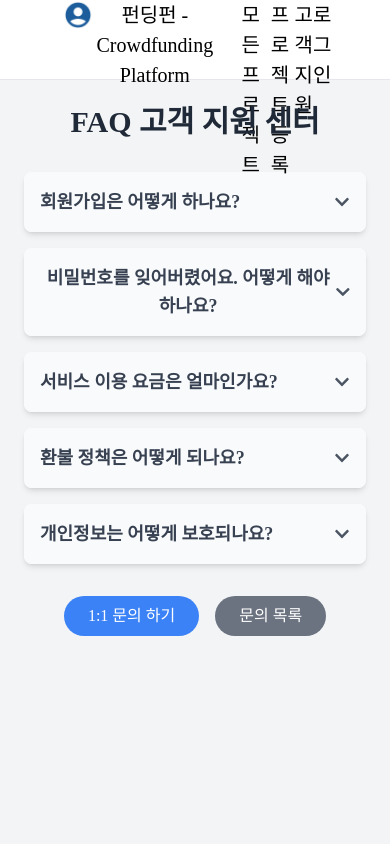
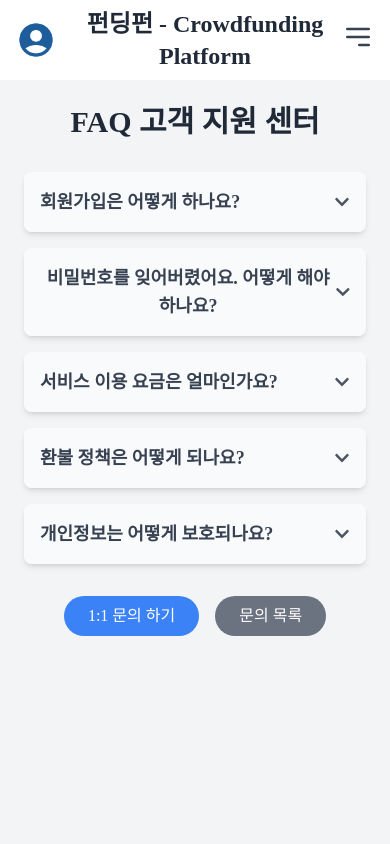
Before and after one commit to kta285/kta_fe, a React (Create React App) app: page /faq in a window 390 px wide. Shown: the top 844 px of the page. Built offline with nearby package versions, Linux system fonts and the light colour scheme.

Commit message:
💄	style	스타일 추가 및 업데이트

```diff
--- a/package.json
+++ b/package.json
@@ -14,6 +14,7 @@
     "axios": "^1.7.7",
     "babel-eslint": "^10.1.0",
     "cors": "^2.8.5",
+    "date-fns": "^4.1.0",
     "express": "^4.21.1",
     "firebase": "^10.14.1",
     "lodash": "^4.17.21",
@@ -27,6 +28,7 @@
     "react-scripts": "5.0.1",
     "reflect-metadata": "^0.2.2",
     "swiper": "^11.1.14",
+    "tinymce": "^7.4.1",
     "typeorm": "^0.3.20",
     "typescript": "^4.9.5",
     "web-vitals": "^2.1.4"
@@ -57,6 +59,7 @@
   },
   "devDependencies": {
     "@babel/plugin-proposal-private-property-in-object": "^7.21.11",
+    "@types/firebase": "^3.2.1",
     "@types/lodash": "^4.17.10",
     "autoprefixer": "^10.4.20",
     "eslint": "^8.57.1",
--- a/src/components/common/Footer.tsx
+++ b/src/components/common/Footer.tsx
@@ -14,13 +14,13 @@ const Footer = () => {
   ];
 
   return (
-    <div className="h-[100px] border-t ">
-      <ul className="flex justify-center">
+    <div className='h-[100px] border-t'>
+      <ul className='flex justify-center'>
         {footer &&
           footer.map((item) => {
             return (
               <Link key={item.id} to={item.linkTo}>
-                <li className="mx-3 mt-5 text-h3 hover:text-[#dcdcdc]">
+                <li className='mx-3 mt-5 text-h3 hover:text-[#dcdcdc]'>
                   {item.name}
                 </li>
               </Link>
--- a/src/components/common/Header.tsx
+++ b/src/components/common/Header.tsx
@@ -1,9 +1,9 @@
 import { useState, useEffect } from 'react';
-import { useLocation } from 'react-router-dom';
-import { Link } from 'react-router-dom';
+import { useLocation, Link } from 'react-router-dom';
 
 const Header = () => {
   const [isLoggedIn, setIsLoggedIn] = useState<boolean>(false);
+  const [isMobileMenuOpen, setIsMobileMenuOpen] = useState<boolean>(false);
   const location = useLocation();
 
   useEffect(() => {
@@ -11,48 +11,148 @@ const Header = () => {
     setIsLoggedIn(!!user_id);
   }, [location]);
 
+  const toggleMobileMenu = () => {
+    setIsMobileMenuOpen(!isMobileMenuOpen);
+  };
+
   return (
-    <nav className='flex w-[100%] m-auto border-b h-[80px]'>
-      <div className='w-[70%] flex m-auto'>
-        <div className='w-[50%] flex '>
-          <img src='/img/user-solid.png' alt='logo' className='h-[30px] mx-1' />
-          <Link className='text-h3 hover:text-[#dcdcdc]' to='/'>
+    <nav className='bg-white   h-[80px]  md:w-[70%] mx-auto w-full'>
+      <div className='container mx-auto flex justify-between items-center h-full px-4'>
+        {/* 로고 및 사이트 이름 */}
+        <div className='flex items-center'>
+          <img
+            src='/img/user-solid.png'
+            alt='logo'
+            className='h-10 w-10 object-contain mr-3'
+          />
+          <Link
+            className='text-2xl font-bold text-gray-800 hover:text-indigo-600 transition-colors duration-300'
+            to='/'
+          >
             펀딩펀 - Crowdfunding Platform
           </Link>
         </div>
-        <div className='w-[50%] flex justify-end'>
-          <ul className='flex w-[70%] justify-around '>
-            <li className='hover:text-[#dcdcdc]'>
-              <Link className='text-h3' to='/projects'>
+
+        {/* 데스크탑용 메뉴 */}
+        <div className='hidden md:flex space-x-8 items-center'>
+          <Link
+            className='text-lg font-semibold text-gray-700 hover:text-indigo-600 transition-colors duration-300'
+            to='/projects'
+          >
+            모든 프로젝트
+          </Link>
+          <Link
+            className='text-lg font-semibold text-gray-700 hover:text-indigo-600 transition-colors duration-300'
+            to='/write'
+          >
+            프로젝트 등록
+          </Link>
+          <Link
+            className='text-lg font-semibold text-gray-700 hover:text-indigo-600 transition-colors duration-300'
+            to='/faq'
+          >
+            고객지원
+          </Link>
+
+          {isLoggedIn ? (
+            <Link
+              className='text-lg font-semibold text-gray-700 hover:text-indigo-600 transition-colors duration-300'
+              to='/mypage'
+            >
+              마이페이지
+            </Link>
+          ) : (
+            <Link
+              className='text-lg font-semibold text-gray-700 hover:text-indigo-600 transition-colors duration-300'
+              to='/login'
+            >
+              로그인
+            </Link>
+          )}
+        </div>
+
+        {/* 모바일 메뉴 버튼 */}
+        <div className='md:hidden '>
+          <button
+            onClick={toggleMobileMenu}
+            className='text-gray-700 hover:text-indigo-600 focus:outline-none'
+          >
+            <svg
+              className='w-8 h-8'
+              fill='none'
+              stroke='currentColor'
+              viewBox='0 0 24 24'
+              xmlns='http://www.w3.org/2000/svg'
+            >
+              <path
+                strokeLinecap='round'
+                strokeLinejoin='round'
+                strokeWidth='2'
+                d='M4 6h16M4 12h16m-7 6h7'
+              ></path>
+            </svg>
+          </button>
+        </div>
+      </div>
+
+      {/* 모바일용 메뉴 */}
+      {isMobileMenuOpen && (
+        <div
+          className='md:hidden bg-white border-t-2 shadow-md absolute top-[80px] left-0 w-full z-50'
+          style={{ zIndex: '50' }}
+        >
+          <ul className='flex flex-col space-y-4 p-4'>
+            <li>
+              <Link
+                className='text-lg font-semibold text-gray-700 hover:text-indigo-600 transition-colors duration-300'
+                to='/projects'
+                onClick={toggleMobileMenu}
+              >
                 모든 프로젝트
               </Link>
             </li>
-            <li className='hover:text-[#dcdcdc]'>
-              <Link className='text-h3' to='/write'>
+            <li>
+              <Link
+                className='text-lg font-semibold text-gray-700 hover:text-indigo-600 transition-colors duration-300'
+                to='/write'
+                onClick={toggleMobileMenu}
+              >
                 프로젝트 등록
               </Link>
             </li>
-            <li className='hover:text-[#dcdcdc]'>
-              <Link className='text-h3' to='/faq'>
+            <li>
+              <Link
+                className='text-lg font-semibold text-gray-700 hover:text-indigo-600 transition-colors duration-300'
+                to='/faq'
+                onClick={toggleMobileMenu}
+              >
                 고객지원
               </Link>
             </li>
             {isLoggedIn ? (
-              <li className='hover:text-[#dcdcdc]'>
-                <Link className='text-h3' to='/mypage'>
+              <li>
+                <Link
+                  className='text-lg font-semibold text-gray-700 hover:text-indigo-600 transition-colors duration-300'
+                  to='/mypage'
+                  onClick={toggleMobileMenu}
+                >
                   마이페이지
                 </Link>
               </li>
             ) : (
-              <li className='hover:text-[#dcdcdc]'>
-                <Link className='text-h3' to='/login'>
+              <li>
+                <Link
+                  className='text-lg font-semibold text-gray-700 hover:text-indigo-600 transition-colors duration-300'
+                  to='/login'
+                  onClick={toggleMobileMenu}
+                >
                   로그인
                 </Link>
               </li>
             )}
           </ul>
         </div>
-      </div>
+      )}
     </nav>
   );
 };
--- a/src/components/common/Layout.tsx
+++ b/src/components/common/Layout.tsx
@@ -5,12 +5,14 @@ import Footer from './Footer';
 
 const Layout: React.FC = () => {
   return (
-    <div>
+    <div className='flex flex-col min-h-screen'>
+      {/* 화면 전체를 차지하는 레이아웃 */}
       <Suspense fallback={<>로딩중...</>}>
         <Header />
-
-        <Outlet />
-
+        <div className='flex-grow'>
+          {/* 본문을 유동적으로 차지 */}
+          <Outlet />
+        </div>
         <Footer />
       </Suspense>
     </div>
--- a/src/components/main/MainProject.tsx
+++ b/src/components/main/MainProject.tsx
@@ -19,8 +19,8 @@ const MainProject = () => {
   const randomItems = getRandomItems(projects, 6); // 6개의 항목 랜덤 추출
 
   return (
-    <div className='h-[900px] w-[70%] mx-auto '>
-      <div className='flex justify-between w-full flex-wrap h-[800px]'>
+    <div className='w-[70%] mx-auto my-[100px]'>
+      <div className='flex justify-between w-full flex-wrap mb-[50px] '>
         {randomItems.map((project: Project) => {
           return (
             <React.Fragment key={project.project_id}>
@@ -33,9 +33,7 @@ const MainProject = () => {
         disabled={false}
         onClick={() => navigate('projects')}
         text={'모든프로젝트보기'}
-        styles={
-          'rounded-md bg-[#000] text-[#ffffff] h-[50px] mt-[20px] w-[140px]'
-        }
+        styles={'rounded-md bg-[#000] text-[#ffffff] h-[50px]  w-[140px]'}
       />
     </div>
   );
--- a/src/components/projectDetail/DetailHead.tsx
+++ b/src/components/projectDetail/DetailHead.tsx
@@ -14,7 +14,6 @@ interface detailProps {
   percentage: number;
   isData: React.Dispatch<React.SetStateAction<boolean>>;
 }
-
 
 const DetailHead = ({ data, percentage, isData }: detailProps) => {
   const { id } = useParams();
@@ -40,7 +39,6 @@ const DetailHead = ({ data, percentage, isData }: detailProps) => {
       const res = await projectDeleteApi(Number(id));
       if (res && res.status === 200) {
         // res가 null이 아닌 경우에만 실행
-
         navigate('/projects');
       } else {
         // res가 null인 경우 처리
@@ -73,7 +71,7 @@ const DetailHead = ({ data, percentage, isData }: detailProps) => {
   };
 
   return (
-    <div className='w-full bg-[#fcfcfc] h-[400px] pt-3'>
+    <div className='w-full bg-[#dae5e4] h-[400px] pt-3'>
       <div className='w-[70%]  mx-auto h-[350px] flex'>
         <div className='w-[50%] h-[200px] p-[20px] '>
           <div className=' w-full h-[350px] mx-auto rounded-md px-[20px]'>
@@ -106,11 +104,9 @@ const DetailHead = ({ data, percentage, isData }: detailProps) => {
             <p className='text-h1 font-bold'>{data.title}</p>
           </div>
           <div className='text-start mt-[20px]'>
-            <p className='text-h3 font-medium'>
-              목표금액: {goalAmount}원
-            </p>
+            <p className='text-h3 font-medium'>목표금액: {goalAmount}원</p>
             <p className='text-h2 font-medium'>
-            달성금액: {currentAmount}원
+              달성금액: {currentAmount}원
               <span className='bg-[#062E54] text-[#ffffff] text-h4 mx-[3px]  px-[8px] rounded-lg relative bottom-[2px]'>
                 {percentage}%
               </span>
--- a/src/page/index.tsx
+++ b/src/page/index.tsx
@@ -4,7 +4,7 @@ import MainProject from '../components/main/MainProject';
 
 const Index = () => {
   return (
-    <div className="min-h-[80vh] ">
+    <div className='min-h-[80%] h-auto'>
       <MainSlide />
       <MainProject />
     </div>
```
Also changed, not shown: src/components/main/MainSlide.tsx (+11 -11 lines), src/components/main/ProjectCard.tsx (+29 -13 lines), src/components/write/WriteForm.tsx (indentation only), 1 other file (tests, documents, lock files or other folders).
